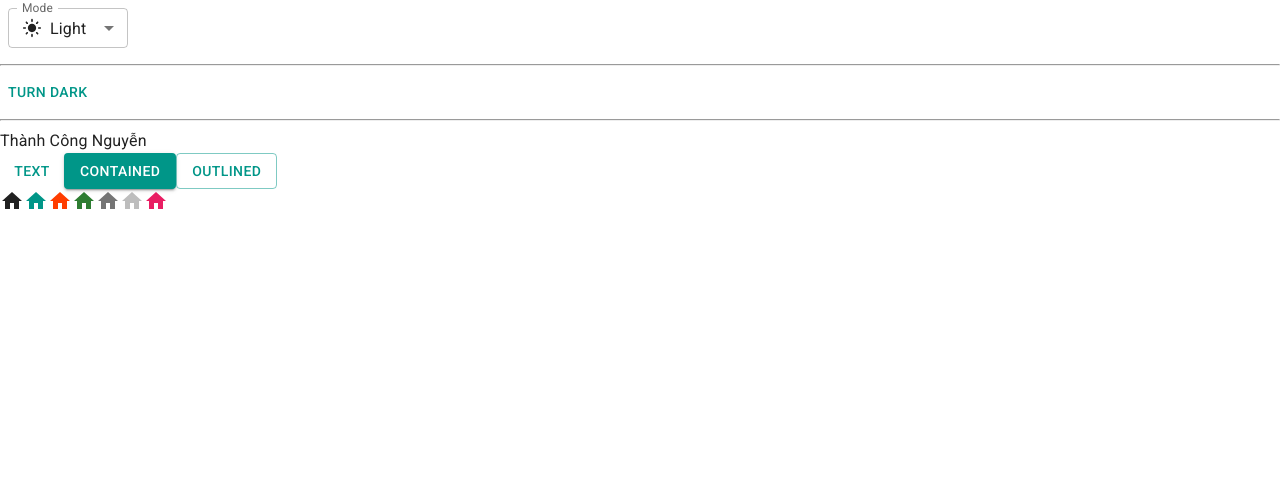
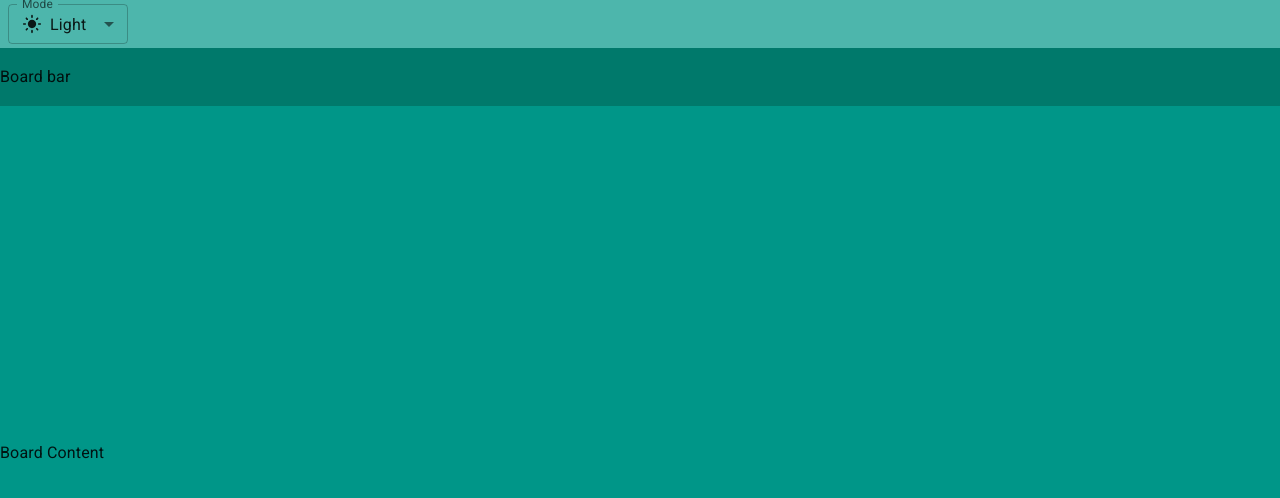
Before and after one commit to Thanh-Cong0602/trello-web-base, a React (Vite) app: page / in a window 1280 px wide. Shown: the top 498 px of the page. Built offline with nearby package versions, Linux system fonts and the light colour scheme.

Commit message:
[Lecture 18] Trello Web page layout code

```diff
--- a/src/App.jsx
+++ b/src/App.jsx
@@ -1,11 +1,12 @@
 import DarkModeOutlinedIcon from '@mui/icons-material/DarkModeOutlined'
-import HomeIcon from '@mui/icons-material/Home'
 import LightModeIcon from '@mui/icons-material/LightMode'
 import SettingsBrightnessIcon from '@mui/icons-material/SettingsBrightness'
-import { FormControl, InputLabel, MenuItem, useColorScheme } from '@mui/material'
+import { useColorScheme } from '@mui/material'
 import Box from '@mui/material/Box'
-import Button from '@mui/material/Button'
-import { pink } from '@mui/material/colors'
+import Container from '@mui/material/Container'
+import FormControl from '@mui/material/FormControl'
+import InputLabel from '@mui/material/InputLabel'
+import MenuItem from '@mui/material/MenuItem'
 import Select from '@mui/material/Select'
 
 function ModeSelect() {
@@ -46,39 +47,44 @@
   )
 }
 
-function ModeToggle() {
-  const { mode, setMode } = useColorScheme()
-  return (
-    <Button
-      onClick={() => {
-        setMode(mode === 'light' ? 'dark' : 'light')
-      }}
-    >
-      {mode === 'light' ? 'Turn dark' : 'Turn light'}
-    </Button>
-  )
-}
-
 function App() {
   return (
-    <>
-      <ModeSelect />
-      <hr />
-      <ModeToggle />
-      <hr />
-      <div>Thành Công Nguyễn</div>
-      <Button variant='text'>Text</Button>
-      <Button variant='contained'>Contained</Button>
-      <Button variant='outlined'>Outlined</Button>
-      <br />
-      <HomeIcon />
-      <HomeIcon color='primary' />
-      <HomeIcon color='secondary' />
-      <HomeIcon color='success' />
-      <HomeIcon color='action' />
-      <HomeIcon color='disabled' />
-      <HomeIcon sx={{ color: pink[500] }} />
-    </>
+    <Container disableGutters maxWidth={false} sx={{ height: '100vh' }}>
+      <Box
+        sx={{
+          backgroundColor: 'primary.light',
+          width: '100%',
+          height: theme => theme.trello.appBarHeight,
+          display: 'flex',
+          alignItems: 'center'
+        }}
+      >
+        <ModeSelect />
+      </Box>
+      <Box
+        sx={{
+          backgroundColor: 'primary.dark',
+          width: '100%',
+          height: theme => theme.trello.boardBarHeight,
+          display: 'flex',
+          alignItems: 'center'
+        }}
+      >
+        Board bar
+      </Box>
+      <Box
+        sx={{
+          backgroundColor: 'primary.main',
+          width: '100%',
+          height: theme =>
+            `calc(100vh - ${theme.trello.appBarHeight} - ${theme.trello.boardBarHeight})`,
+          display: 'flex',
+          alignItems: 'center'
+        }}
+      >
+        Board Content
+      </Box>
+    </Container>
   )
 }
 
--- a/src/theme.js
+++ b/src/theme.js
@@ -2,6 +2,10 @@
 import { experimental_extendTheme as extendTheme } from '@mui/material/styles'
 
 const theme = extendTheme({
+  trello: {
+    appBarHeight: '48px',
+    boardBarHeight: '58px'
+  },
   colorSchemes: {
     light: {
       palette: {
```
